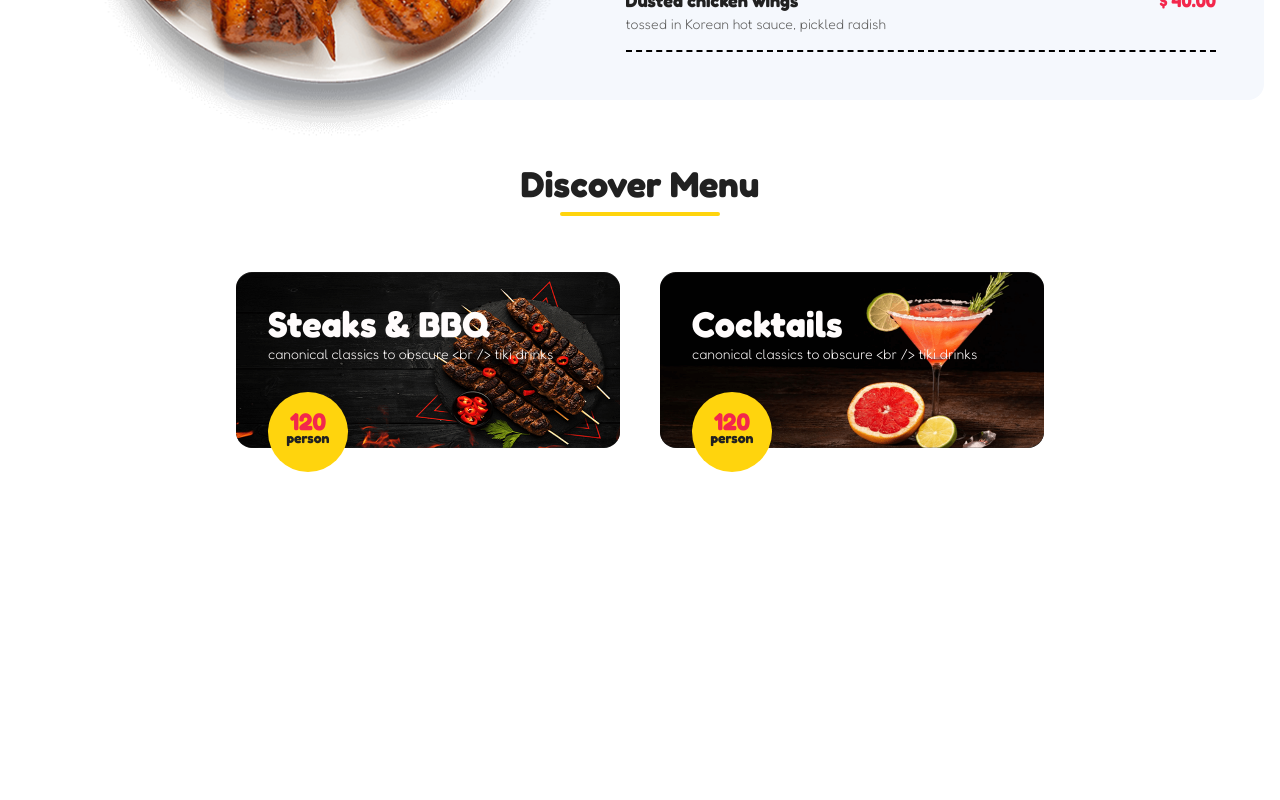
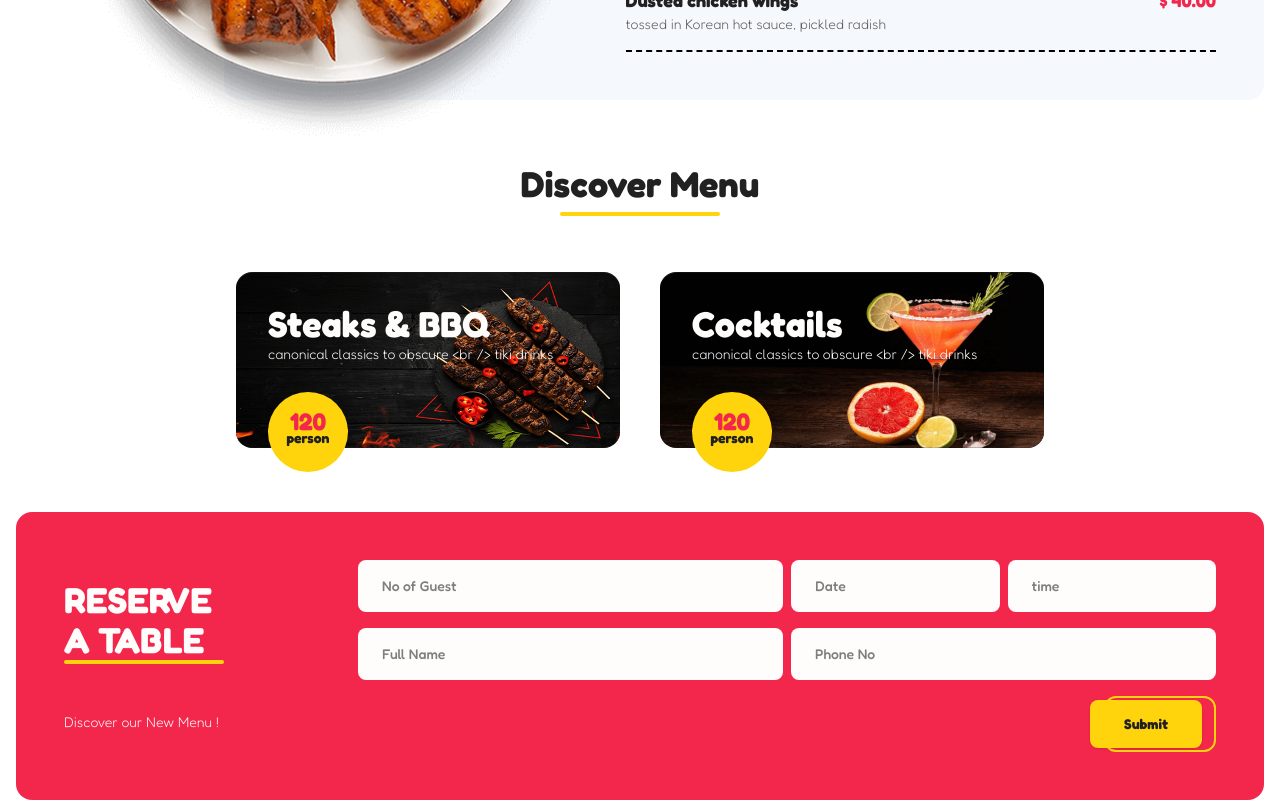
Before and after one commit to santiagoccaa/Landing-TasteNest, a Next.js app: page / in a window 1280 px wide. Shown: the part 2112-2912 px from the top of the page. Before the commit the page ends 2624 px from the top, so only its background shows below. Built offline with nearby package versions, Linux system fonts and the light colour scheme.

Commit message:
Section reserve table

```diff
--- a/src/modules/HomePage/HomePage.tsx
+++ b/src/modules/HomePage/HomePage.tsx
@@ -1,5 +1,5 @@
 import { Container } from "@/components/UI"
-import { About, Categories, DiscoverMenu, DishSpecial, Hero } from "./components"
+import { About, Categories, DiscoverMenu, DishSpecial, Hero, ReserveTable } from "./components"
 import { AboutCard } from "./components/AboutCard"
 
 export const HomePage = () => {
@@ -12,6 +12,7 @@ export const HomePage = () => {
                 <Categories />
                 <DishSpecial />
                 <DiscoverMenu />
+                <ReserveTable />
             </Container>
         </>
     )
--- /dev/null
+++ b/src/modules/HomePage/components/ReserveTable.tsx
@@ -0,0 +1,44 @@
+import { Button, Flex, Heading, Text } from '@/components/UI'
+import React from 'react'
+
+export const ReserveTable = () => {
+    return (
+        <div className='bg-red mx- w-full h-fit rounded-2xl'>
+            <Flex justify='between' direction='col' className='md:flex-row p-12'>
+                <div className='w-full md:w-2/6'>
+                    <Heading className='uppercase' fs='xxl' color='white'>
+                        Reserve <br />
+                        A table
+                    </Heading>
+                    <div className="w-40 h-1 rounded-full bg-yellow mb-12" />
+
+                    <Text color='white'>
+                        Discover our New Menu !
+                    </Text>
+                </div>
+
+                <div className='w-full'>
+                    <Flex className='w-full md:flex-row' direction='col'>
+                        <input type="text" className="px-6 py-4 rounded-lg bg-white text-sm font-medium outline-none w-full md:w-2/4" placeholder='No of Guest' />
+                        <div className='flex w-full md:w-1/2 gap-2'>
+                            <input type="text" className="px-6 py-4  rounded-lg bg-white text-sm font-medium outline-none w-full" placeholder='Date' />
+                            <input type="text" className="px-6 py-4 rounded-lg bg-white text-sm font-medium outline-none w-full" placeholder='time' />
+                        </div>
+                    </Flex>
+                    <Flex className='w-full mt-4'>
+                        <input type="text" className="px-6 py-4  rounded-lg bg-white text-sm font-medium outline-none w-full md:w-1/2" placeholder='Full Name' />
+                        <input type="text" className="px-6 py-4 rounded-lg bg-white text-sm font-medium outline-none w-full md:w-1/2" placeholder='Phone No' />
+                    </Flex>
+
+                    <Flex className='w-full mt-4' justify='end'>
+                        <div className="w-28 h-14 rounded-xl border-2 border-yellow relative bg-transparent">
+                            <Button color="yellow" className="h-12 w-28 absolute top-1/2 -translate-y-1/2 -left-4">
+                                <Text color="black" fs="sm" fw="bold">Submit</Text>
+                            </Button>
+                        </div>
+                    </Flex>
+                </div>
+            </Flex>
+        </div>
+    )
+}
--- a/src/modules/HomePage/components/index.ts
+++ b/src/modules/HomePage/components/index.ts
@@ -3,3 +3,4 @@ export * from './About'
 export * from './Categories'
 export * from './DishSpecial'
 export * from './DiscoverMenu'
+export * from './ReserveTable'
```
